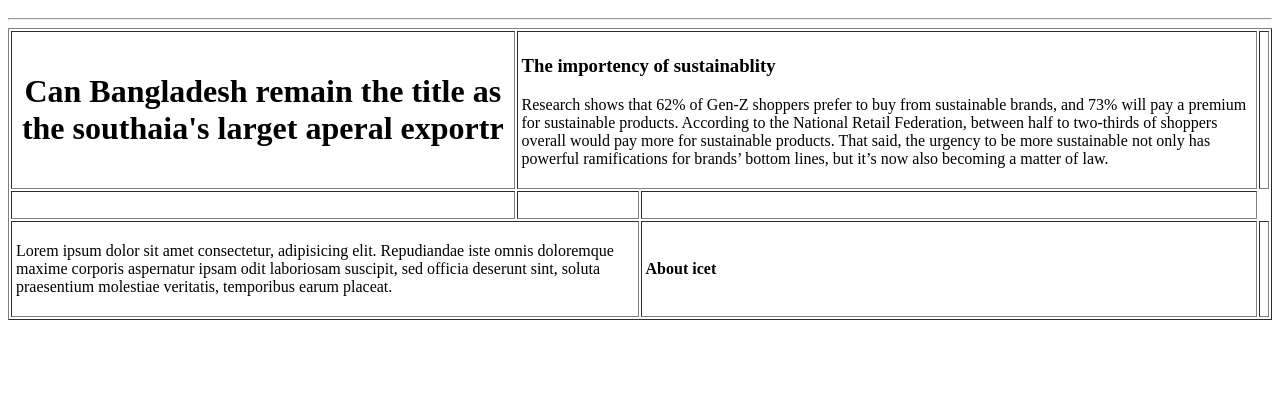
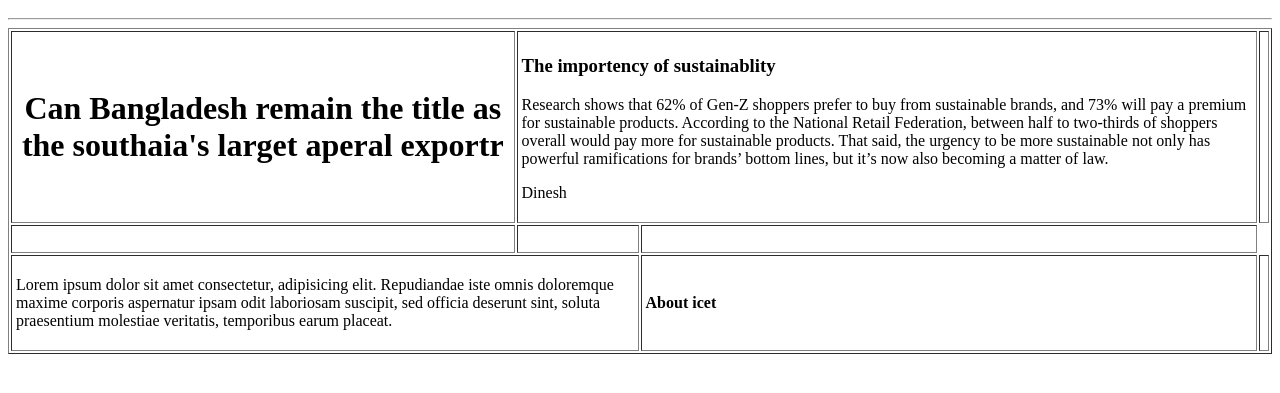
Before and after one commit to DineshHewage/Demo_01_HTML, a plain HTML site: page Index.html in a window 1280 px wide. Shown: the part 101-494 px from the top of the page. Drawn offline with Linux system fonts and the light colour scheme.

Commit message:
Added the name

```diff
--- a/Index.html
+++ b/Index.html
@@ -21,6 +21,7 @@
                 and 73% will pay a premium for sustainable products. According to the National Retail Federation, between half to two-thirds of shoppers overall
                 would pay more for sustainable products. That said, the urgency to be more sustainable not only has powerful ramifications for brands’ bottom lines,
                 but it’s now also becoming a matter of law.</p>
+                <P>Dinesh</P>
             </td>
             <td></td>
         </tr>
```
